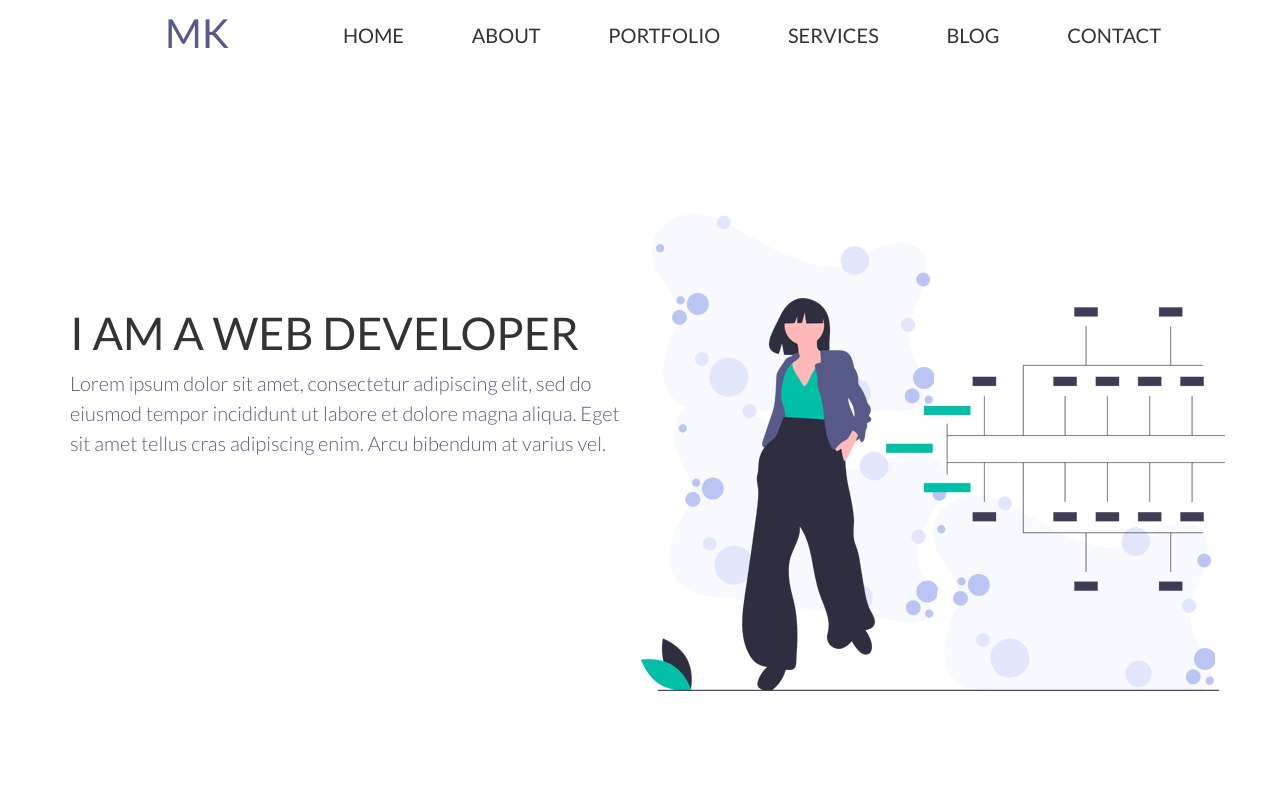
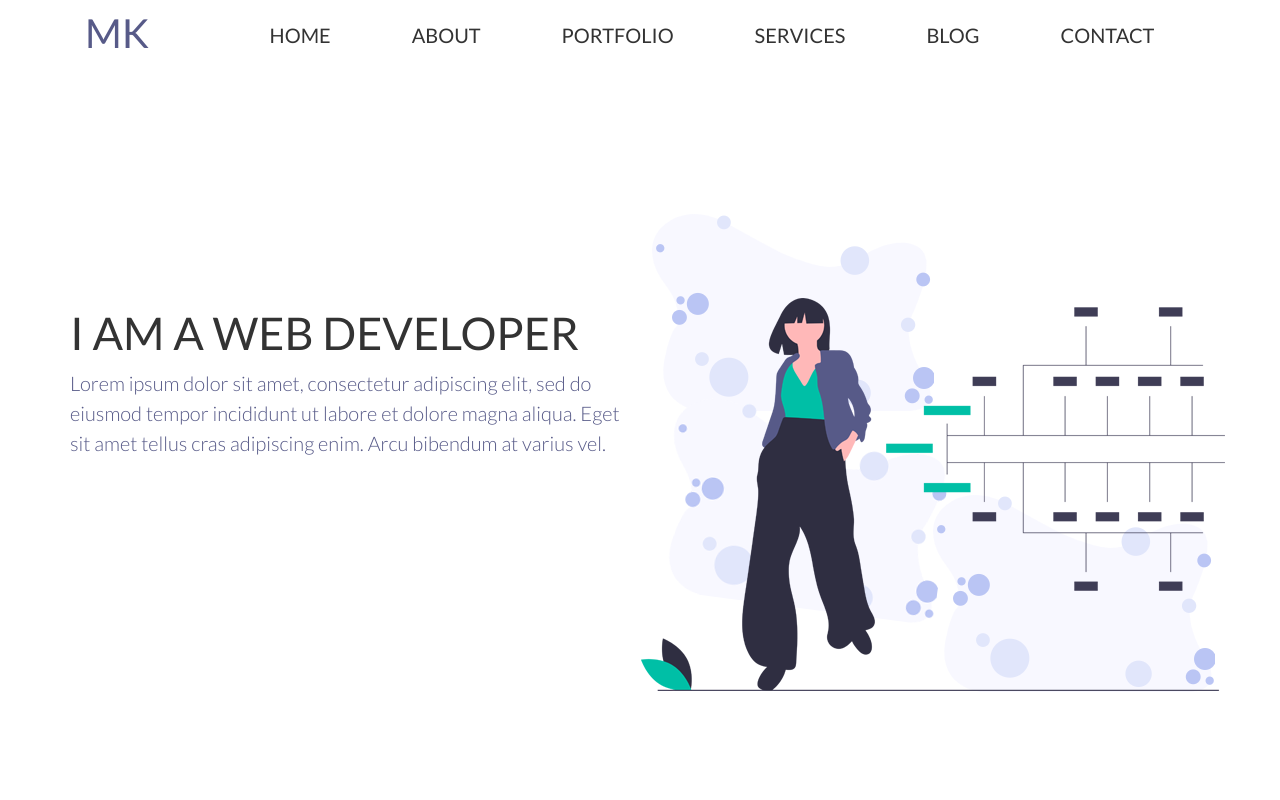
Before and after one commit to maymtko/maymtko.github.io, a website: page personal-site/index.html in a window 1280 px wide. Shown: the top 800 px of the page. Drawn offline with Linux system fonts and the light colour scheme.

Commit message:
Update navbar.css

```diff
--- a/personal-site/src/style/partial/navbar.css
+++ b/personal-site/src/style/partial/navbar.css
@@ -1,6 +1,6 @@
 /*Navigation Bar*/
 .logo{
-	padding: 0 80px 0 80px;
+	padding: 0 80px 0 0px;
 }
 .logo a{
 	color: var(--brand-color);
```
